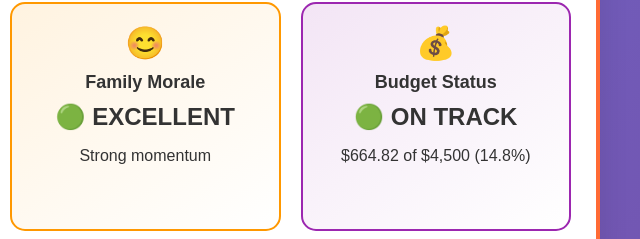
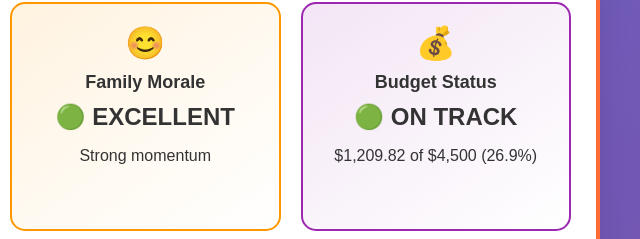
Before and after one commit to jgipson360/gmlt-fam, a plain HTML site: page index.html in a window 1280 px wide. Shown: the part 1201-1440 px from the top of the page, 640-1280 px from the left. Drawn offline with Linux system fonts and the light colour scheme.

Commit message:
Fix emoji and update budget figures (#14)
* fixed emoji

* updated budget

* Merge remote-tracking branch 'origin/main' into update/20250719

```diff
--- a/index.html
+++ b/index.html
@@ -108,7 +108,7 @@
                     <div class="emoji">💰</div>
                     <h4>Budget Status</h4>
                     <div class="status-indicator">🟢 ON TRACK</div>
-                    <p>$664.82 of $4,500 (14.8%)</p>
+                    <p>$1,209.82 of $4,500 (26.9%)</p>
                 </div>
             </div>
         </div>
```
